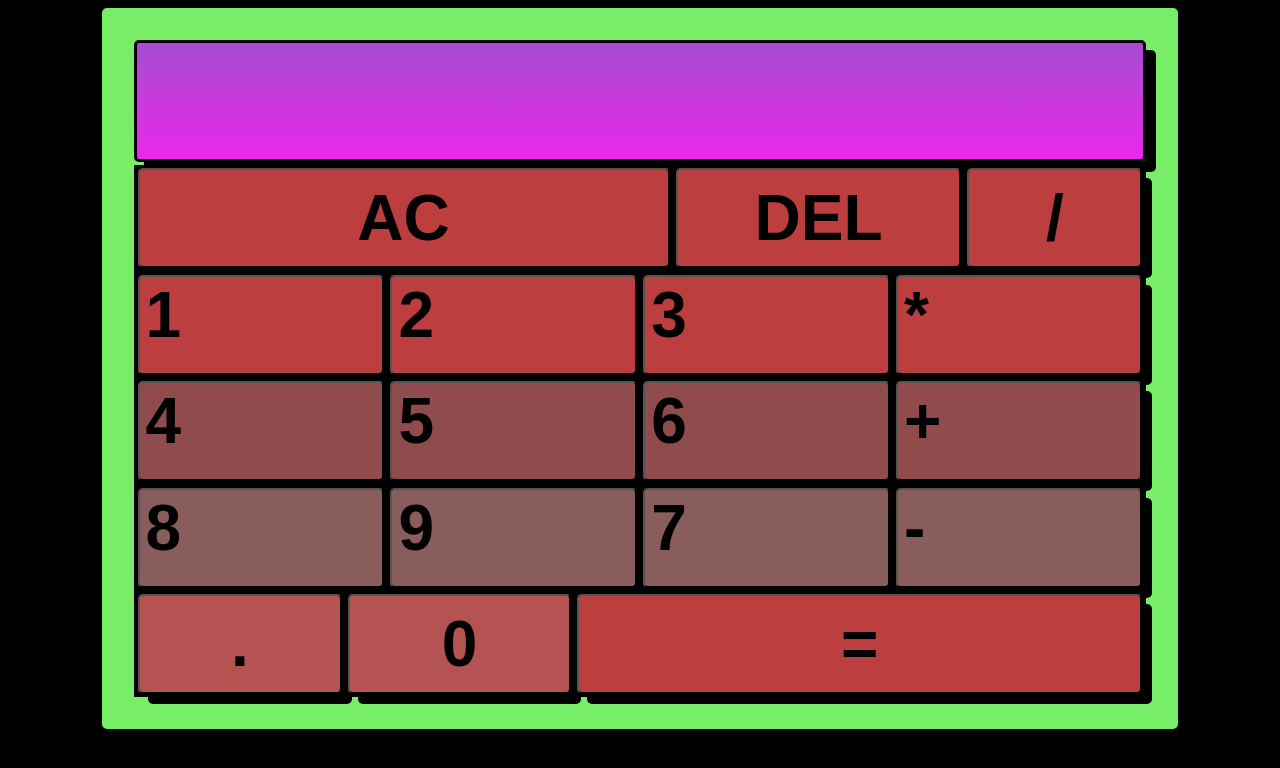
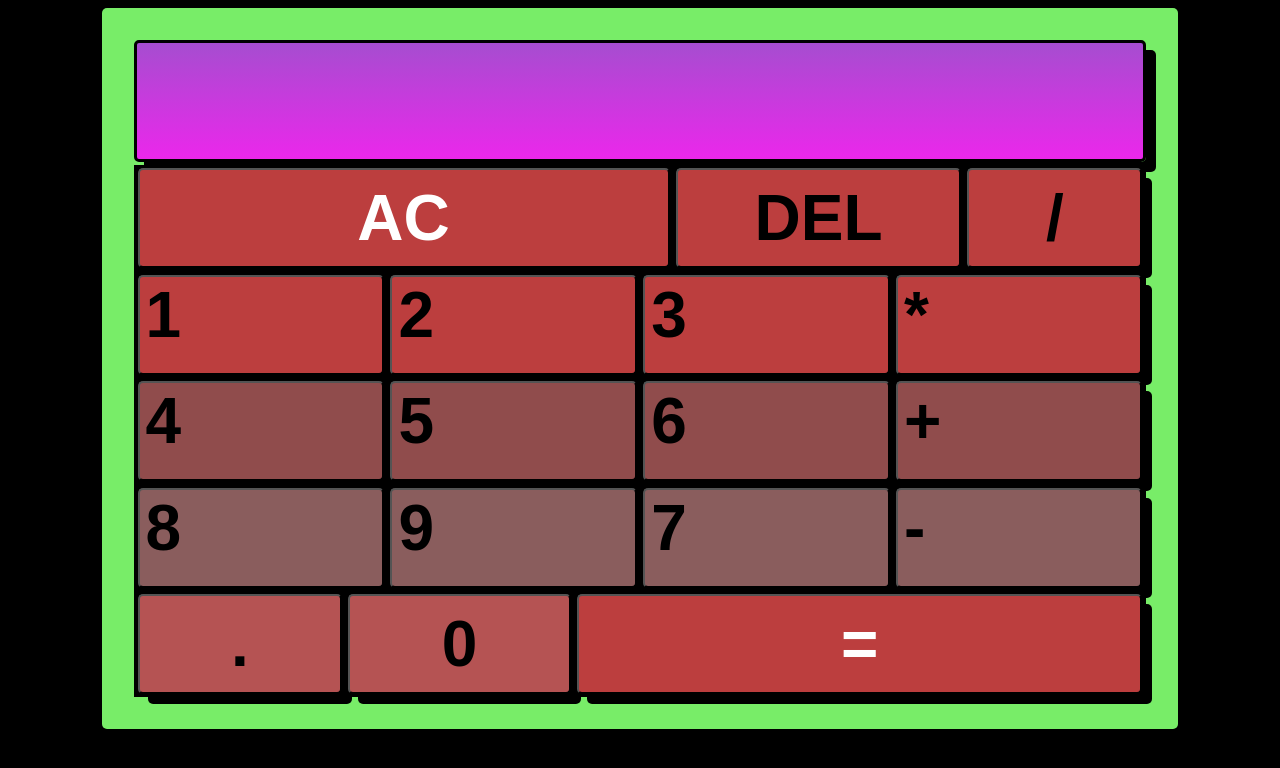
Before and after one commit to sunnyeyles/03-project-calulator, a website: page index.html in a window 1280 px wide. Drawn offline with Linux system fonts and the light colour scheme.

Commit message:
Changed color of some font

```diff
--- a/styles.css
+++ b/styles.css
@@ -38,9 +38,10 @@ body{
     margin: 0.2rem;
     font-size: 4rem;
     font-weight: 600;
-    box-shadow: 10px 10px;
+    box-shadow: 10px 10px black;
     border-radius: 5px;
     /* user-select: none; */
+    /* background-color: black; */
 }
 .calculator button:hover{
     border-bottom: 3px solid;
@@ -61,6 +62,7 @@ body{
 .row-1 button:nth-of-type(1){
     background-color: rgb(188, 62, 62);
     flex-grow: 3;
+    color: white;user-select: none;
 }
 
 /* second row */
@@ -108,6 +110,7 @@ body{
 .row-5 button:nth-of-type(3) {
     background-color: rgb(188, 62, 62);
     flex-grow: 3;
+    color: white;
 }
 
 .row-btn{
```
